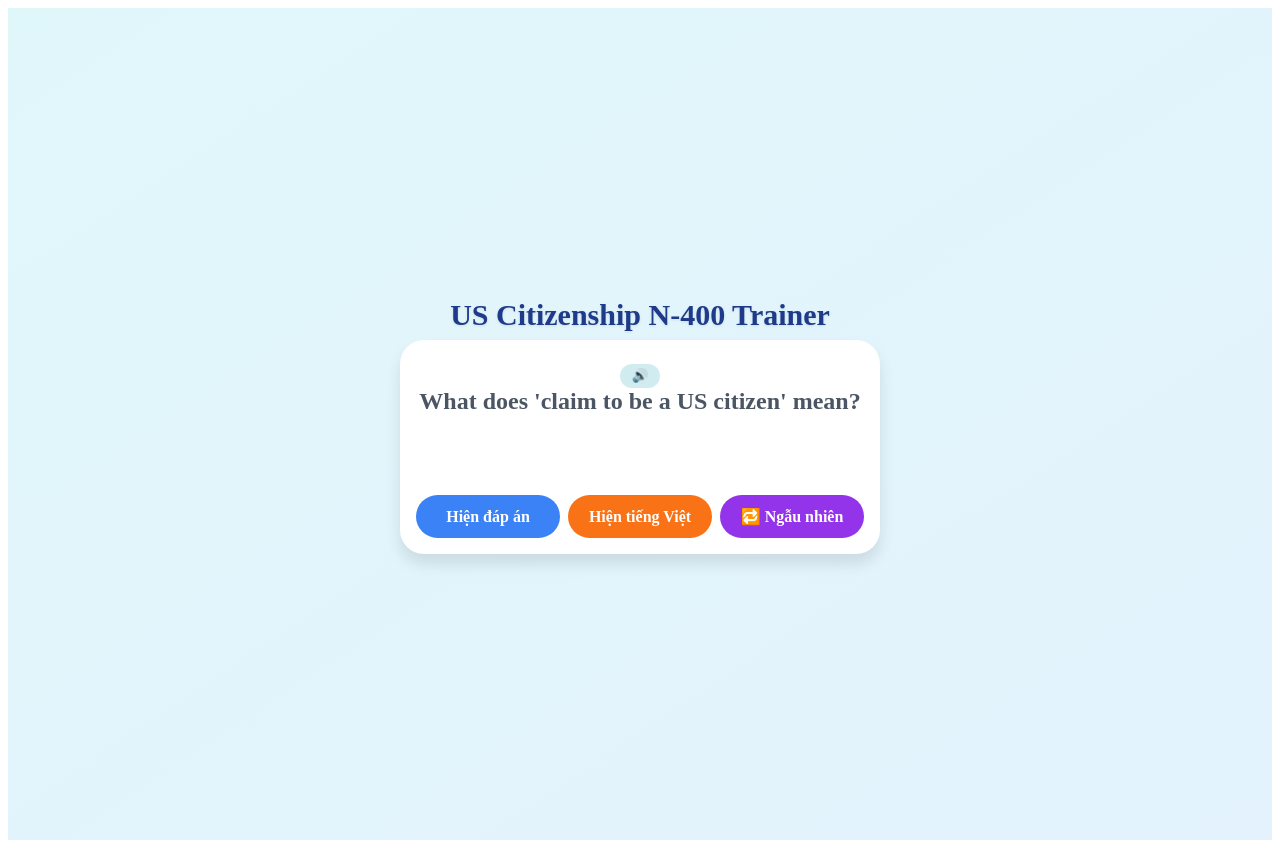
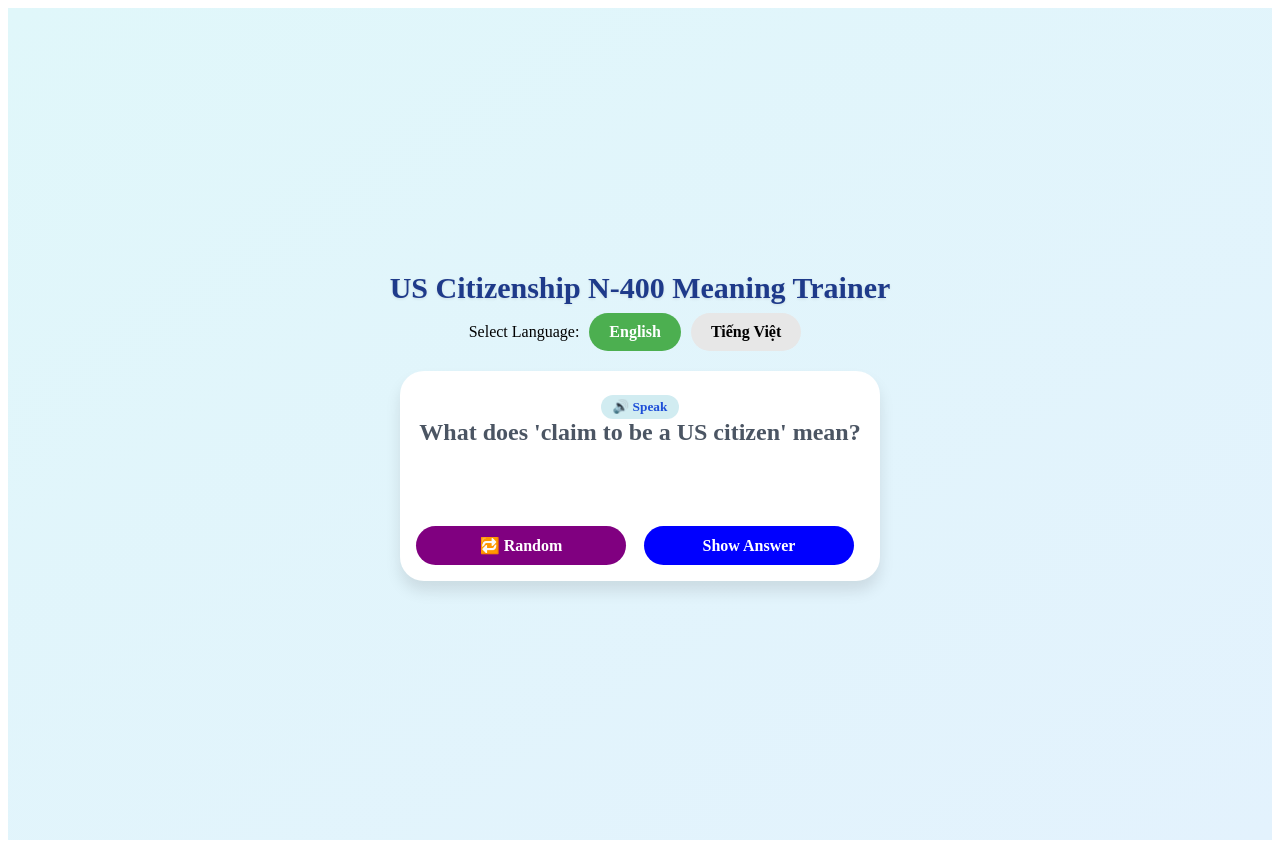
Before and after one commit to nampham-us/english-reflex-practice-immigration, a Next.js app: page / in a window 1280 px wide. Built offline with nearby package versions, Linux system fonts and the light colour scheme.

Commit message:
Update All

```diff
--- a/pages/index.tsx
+++ b/pages/index.tsx
@@ -1,4 +1,4 @@
-import { useState } from "react";
+import { useState, useEffect } from "react";
 import { Button } from "../components/ui/button";
 // import "../styles/globals.css"; // Import global CSS
 
@@ -10,7 +10,7 @@ type QAItem = {
   vietnamese: string;
 };
 
-const data: QAItem[] = [
+const n400_data: QAItem[] = [
   { question: "What does 'claim to be a US citizen' mean?", answer: "To state you are a US citizen", vietnamese: "Khai là công dân Mỹ" },
   { question: "What does 'vote' mean?", answer: "To elect new leaders", vietnamese: "Bầu cử" },
   { question: "What does 'owe taxes' mean?", answer: "To owe the government money", vietnamese: "Nợ thuế" },
@@ -56,8 +56,8 @@ const data: QAItem[] = [
   { question: "What does 'charged' mean?", answer: "Police tell you that you did something illegal", vietnamese: "Bị buộc tội" },
   { question: "What does 'confined' mean?", answer: "To be kept in a place", vietnamese: "Bị giam giữ" },
   { question: "What is a 'suspended sentence'?", answer: "Delaying of a sentence", vietnamese: "Hoãn thi hành án" },
-    { question: "What does 'parole' mean?", answer: "The early release from prison", vietnamese: "Thả tù trước hạn" },
-    { question: "What does 'probation' mean?", answer: "Supervised instead of jail", vietnamese: "Quản chế" },
+  { question: "What does 'parole' mean?", answer: "1. The early release from prison\n2. The early release of a prisoner", vietnamese: "Thả tù trước hạn" },
+  { question: "What does 'probation' mean?", answer: "1. Supervised instead of jail time\n2. You report to an officer regularly instead of jail time", vietnamese: "Quản chế" },
   { question: "What does 'prostitute' mean?", answer: "Someone who has sex for money", vietnamese: "Gái mại dâm" },
   { question: "What does 'manufacture' mean?", answer: "To make something", vietnamese: "Sản xuất" },
   { question: "What does 'procure' mean?", answer: "To find someone for sex", vietnamese: "Môi giới mại dâm" },
@@ -68,7 +68,7 @@ const data: QAItem[] = [
   { question: "What are 'illegal drugs or narcotics'?", answer: "Like heroin or cocain", vietnamese: "Ma túy bất hợp pháp" },
   { question: "What does 'smuggle' mean?", answer: "Take things to a country illegally", vietnamese: "Buôn lậu" },
   { question: "What is 'drug paraphernalia'?", answer: "Equipment to make illegal drugs", vietnamese: "Dụng cụ ma túy" },
-    { question: "What are 'controlled substances'?", answer: "You can buy it with a prescription but with restrictions", vietnamese: "Thuốc kiểm soát" },
+  { question: "What are 'controlled substances'?", answer: "1. Regulated drugs\n2. You can buy it with a prescription but with restrictions", vietnamese: "Thuốc kiểm soát" },
   { question: "What is an 'immigration benefit'?", answer: "Things like visa, green card or citizenship.", vietnamese: "Lợi ích nhập cư" },
   { question: "What is a 'dependent'?", answer: "Someone who relies on another person", vietnamese: "Người phụ thuộc" },
   { question: "What does 'gamble' mean?", answer: "To play a game for money", vietnamese: "Đánh bạc" },
@@ -97,80 +97,135 @@ const data: QAItem[] = [
   { question: "What is 'civilian direction'?", answer: "A direction from a person who is not in the military", vietnamese: "Chỉ đạo của dân thường" }
 ];
 
-
 export default function App() {
   const [index, setIndex] = useState(0);
   const [showAnswer, setShowAnswer] = useState(false);
-  const [showVietnamese, setShowVietnamese] = useState(false);
+  const [language, setLanguage] = useState<"en" | "vi">("en");
+
+  useEffect(() => {
+    speak(n400_data[index].question, "en-US");
+  }, [index]);
 
   const nextRandom = () => {
-    const next = Math.floor(Math.random() * data.length);
+    const next = Math.floor(Math.random() * n400_data.length);
     setIndex(next);
     setShowAnswer(false);
-    setShowVietnamese(false);
   };
 
-  const speak = (text: string) => {
+  const speak = (text: string, lang: string) => {
+    if ('speechSynthesis' in window) {
       const utterance = new SpeechSynthesisUtterance(text);
-    utterance.lang = "en-US";
+      utterance.lang = lang;
       speechSynthesis.speak(utterance);
+    } else {
+      alert("Sorry, your browser does not support speech synthesis.");
+    }
   };
 
-  const item: QAItem = data[index];
+  const item: QAItem = n400_data[index];
+
+  // Định nghĩa các nhãn giao diện dựa trên ngôn ngữ
+  const labels = {
+    en: {
+      title: "US Citizenship N-400 Meaning Trainer",
+      speak: "🔊 Speak",
+      speakAnswerEn: "🔊 Speak Answer (EN)",
+      speakAnswerVi: "🔊 Speak Answer (VI)",
+      nextRandom: "🔁 Random",
+      showAnswer: "Show Answer",
+      hideAnswer: "Hide Answer",
+      selectLanguage: "Select Language",
+      english: "English",
+      vietnamese: "Tiếng Việt"
+    },
+    vi: {
+      title: "Học Ý Nghĩa Từ Vựng US Citizenship N-400",
+      speak: "🔊 Phát âm",
+      speakAnswerEn: "🔊 Phát âm Đáp Án (EN)",
+      speakAnswerVi: "🔊 Phát âm Đáp Án (VI)",
+      nextRandom: "🔁 Ngẫu nhiên",
+      showAnswer: "Hiện đáp án",
+      hideAnswer: "Ẩn đáp án",
+      selectLanguage: "Chọn Ngôn Ngữ",
+      english: "English",
+      vietnamese: "Tiếng Việt"
+    }
+  };
 
   return (
     <div className="container">
       <h1 className="title">
-        US Citizenship N-400 Trainer
+        {labels[language].title}
       </h1>
+
+      {/* Lựa chọn ngôn ngữ */}
+      <div className="language-selection" style={{ marginBottom: "20px" }}>
+        <span style={{ marginRight: "10px" }}>{labels[language].selectLanguage}:</span>
+        <Button
+          className={`action-button ${language === "en" ? "btn-active" : "btn-inactive"}`}
+          onClick={() => setLanguage("en")}
+        >
+          {labels[language].english}
+        </Button>
+        <Button
+          className={`action-button ${language === "vi" ? "btn-active" : "btn-inactive"}`}
+          onClick={() => setLanguage("vi")}
+        >
+          {labels[language].vietnamese}
+        </Button>
+      </div>
 
       <div className="card">
         <div className="question-container">
           <Button
             className="speak-button"
-            onClick={() => speak(item.question)}
+            onClick={() => speak(item.question, "en-US")}
           >
-            🔊
+            {labels[language].speak}
           </Button>
           <span>{item.question}</span>
         </div>
 
         {showAnswer && (
+          <>
             <div className="answer-container">
+              <div style={{ display: "flex", alignItems: "center", marginBottom: "10px" }}>
                 <Button
                   className="speak-answer-button"
-              onClick={() => speak(item.answer)}
+                  onClick={() => speak(item.answer, "en-US")}
+                  style={{ marginRight: "10px" }}
                 >
-              🔊
+                  {labels[language].speakAnswerEn}
                 </Button>
-            ✅ {item.answer}
+                {/* <Button
+                  className="speak-answer-button"
+                  onClick={() => speak(item.vietnamese, "vi-VN")}
+                >
+                  {labels[language].speakAnswerVi}
+                </Button> */}
               </div>
-        )}
-
-        {showVietnamese && (
-          <div className="vietnamese-container">
-            🇻🇳 {item.vietnamese}
+              <div style={{ marginBottom: "10px" }}>
+                <strong>✅ </strong> {item.answer}
               </div>
+              <div>
+                <strong>✅ </strong> {item.vietnamese}
+              </div>
+            </div>
+          </>
         )}
 
         <div className="buttons-container">
           <Button
+            className="action-button btn-purple"
+            onClick={nextRandom}
+          >
+            {labels[language].nextRandom}
+          </Button>
+          <Button
             className="action-button btn-blue"
             onClick={() => setShowAnswer(!showAnswer)}
           >
-            {showAnswer ? "Ẩn đáp án" : "Hiện đáp án"}
-          </Button>
-          <Button
-            className="action-button btn-orange"
-            onClick={() => setShowVietnamese(!showVietnamese)}
-          >
-            {showVietnamese ? "Ẩn tiếng Việt" : "Hiện tiếng Việt"}
-          </Button>
-          <Button
-            className="action-button btn-purple"
-            onClick={nextRandom}
-          >
-            🔁 Ngẫu nhiên
+            {showAnswer ? labels[language].hideAnswer : labels[language].showAnswer}
           </Button>
         </div>
       </div>
--- a/styles/globals.css
+++ b/styles/globals.css
@@ -248,3 +248,29 @@
   }
 
   /* Ensure buttons are styled via variants or additional classes */
+  .btn-active {
+  background-color: #4CAF50; /* Màu nền nút hoạt động */
+  color: white;
+}
+
+.btn-inactive {
+  background-color: #e7e7e7; /* Màu nền nút không hoạt động */
+  color: black;
+}
+
+.action-button {
+  margin-right: 10px;
+  padding: 10px 20px;
+  border: none;
+  cursor: pointer;
+}
+
+.btn-purple {
+  background-color: #800080;
+  color: white;
+}
+
+.btn-blue {
+  background-color: #0000FF;
+  color: white;
+}
```
Also changed, not shown: 1 other file (tests, documents, lock files or other folders). Lines whose indentation alone changed are shown as unchanged.
